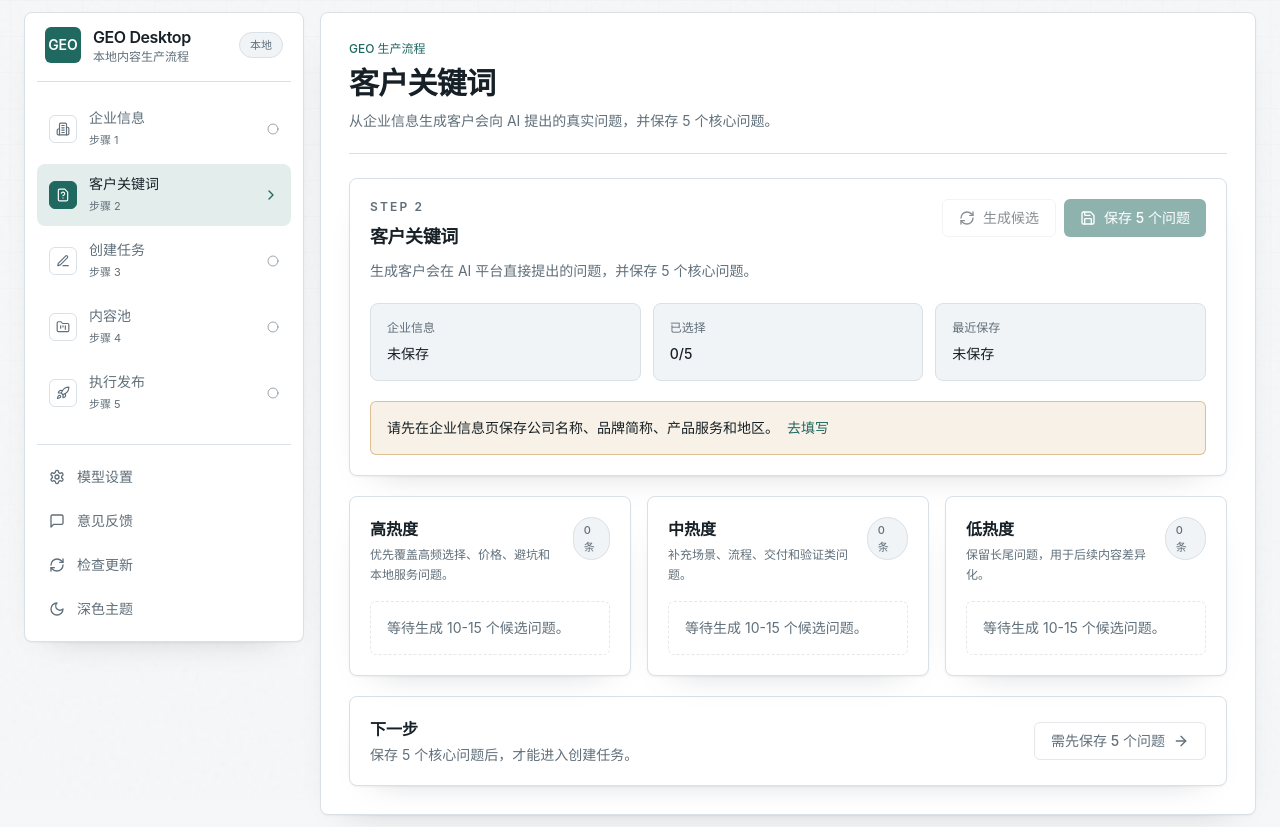
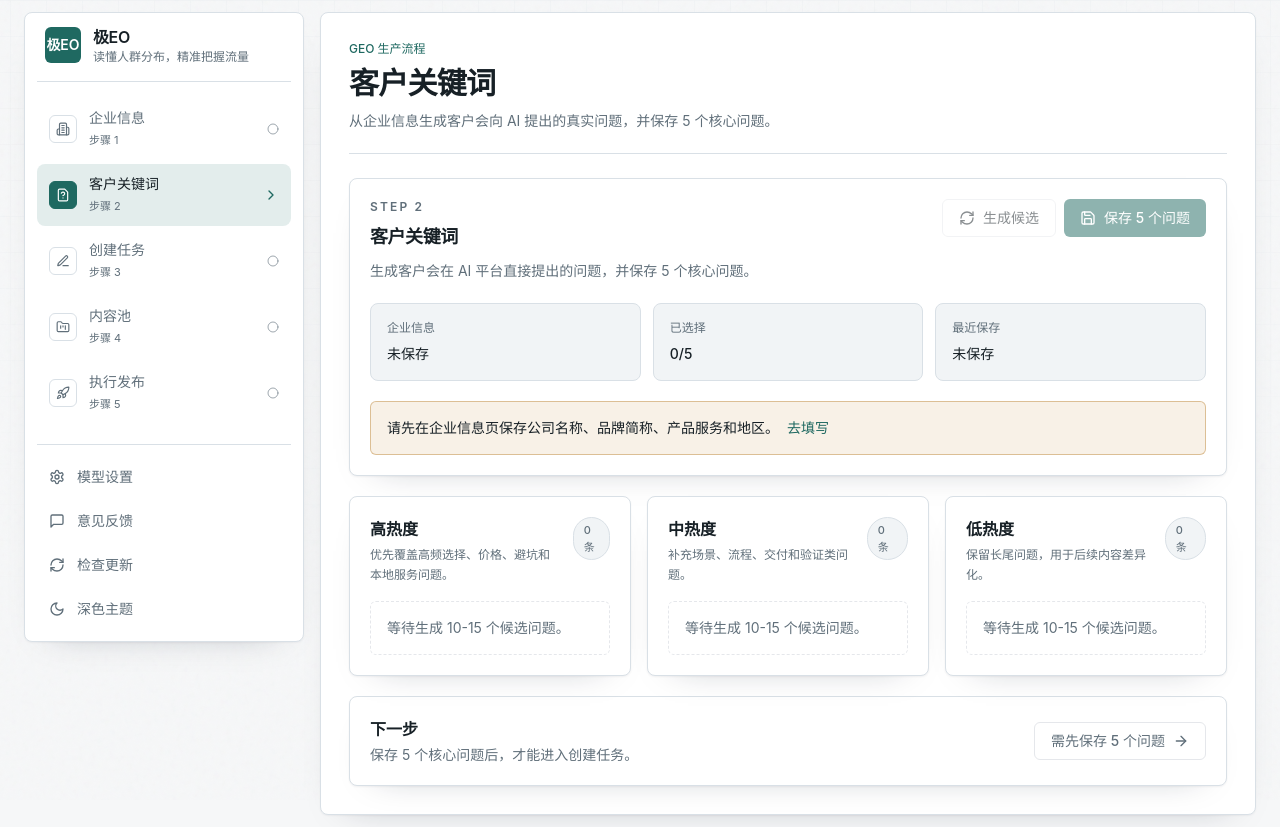
Before and after one commit to chazbot123/geo_platform, a Next.js app: page /customer-keywords in a window 1280 px wide. Built offline with nearby package versions, Linux system fonts and the light colour scheme.

Commit message:
update branding and fix hydration mismatch

```diff
--- a/src/app/layout.tsx
+++ b/src/app/layout.tsx
@@ -2,7 +2,7 @@ import type { Metadata } from "next";
 import "./globals.css";
 
 export const metadata: Metadata = {
-  title: "GEO 桌面版 | 工作流",
+  title: "极EO | 读懂人群分布，精准把握流量",
   description: "GEO 桌面发布与内容生产工作流",
 };
 
--- a/src/components/layout/app-shell.tsx
+++ b/src/components/layout/app-shell.tsx
@@ -108,17 +108,16 @@ export function AppShell({ title, description, children }: { title: string; desc
       <div className="mx-auto grid max-w-[1680px] items-start gap-4 lg:grid-cols-[280px_minmax(0,1fr)]">
         <aside className="glass-panel sticky top-3 rounded-lg p-3">
           <div className="border-b border-stroke px-2 pb-4">
-            <div className="flex items-center justify-between gap-3">
+            <div className="flex items-center gap-3">
               <Link href="/enterprise" className="flex min-w-0 items-center gap-3">
                 <span className="flex h-9 w-9 shrink-0 items-center justify-center rounded-md bg-accent text-sm font-semibold text-white">
-                  GEO
+                  极EO
                 </span>
                 <span className="min-w-0">
-                  <span className="block truncate text-base font-semibold tracking-tight text-ink">GEO Desktop</span>
-                  <span className="block truncate text-xs text-muted">本地内容生产流程</span>
+                  <span className="block truncate text-base font-semibold tracking-tight text-ink">极EO</span>
+                  <span className="block text-xs text-muted">读懂人群分布，精准把握流量</span>
                 </span>
               </Link>
-              <span className="status-pill shrink-0">本地</span>
             </div>
           </div>
 
--- a/src/components/settings/license-status-box.tsx
+++ b/src/components/settings/license-status-box.tsx
@@ -31,6 +31,7 @@ export function LicenseStatusBox() {
   const [loading, setLoading] = useState(false);
   const [status, setStatus] = useState<LicenseStatusResponse | null>(null);
   const [notice, setNotice] = useState<Notice | null>(null);
+  const [deviceFingerprint, setDeviceFingerprint] = useState("");
 
   async function refreshStatus() {
     setLoading(true);
@@ -69,6 +70,7 @@ export function LicenseStatusBox() {
   }
 
   useEffect(() => {
+    setDeviceFingerprint(getLicenseDeviceFingerprint());
     void refreshStatus();
   }, []);
 
@@ -100,7 +102,7 @@ export function LicenseStatusBox() {
             <span>{statusLabel[status?.status ?? "inactive"] ?? status?.status ?? "未激活"}</span>
           </div>
           <div className="mt-3 grid gap-2 text-xs text-muted sm:grid-cols-2">
-            <span>设备：{getLicenseDeviceFingerprint().slice(0, 18)}...</span>
+            <span>设备：{deviceFingerprint ? `${deviceFingerprint.slice(0, 18)}...` : "-"}</span>
             <span>授权：{maskHash(status?.license?.codeHash)}</span>
             <span>设备数：{status?.license?.maxDevices ?? "-"}</span>
             <span>到期：{status?.license?.expiresAt ? new Date(status.license.expiresAt).toLocaleDateString("zh-CN") : "长期"}</span>
```
